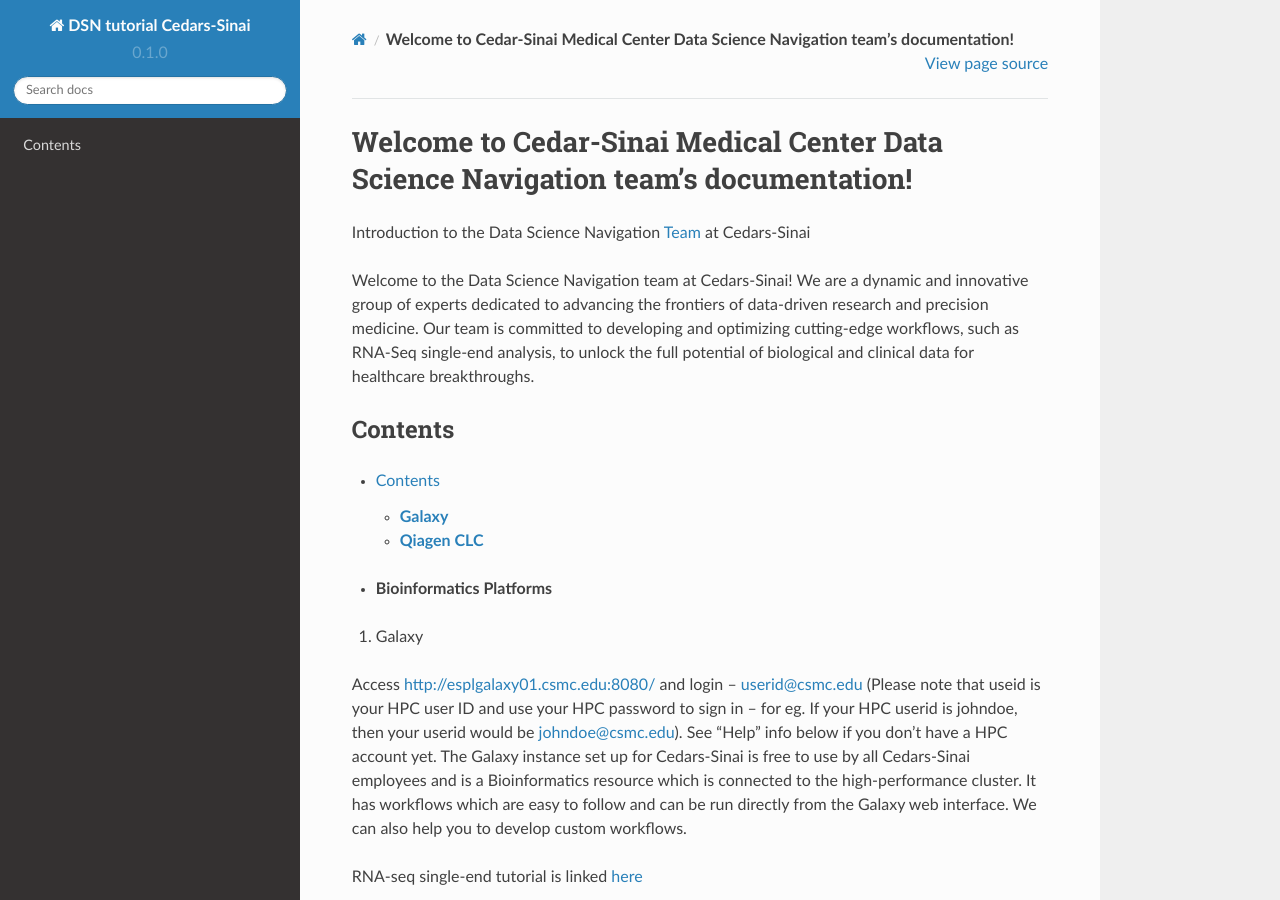
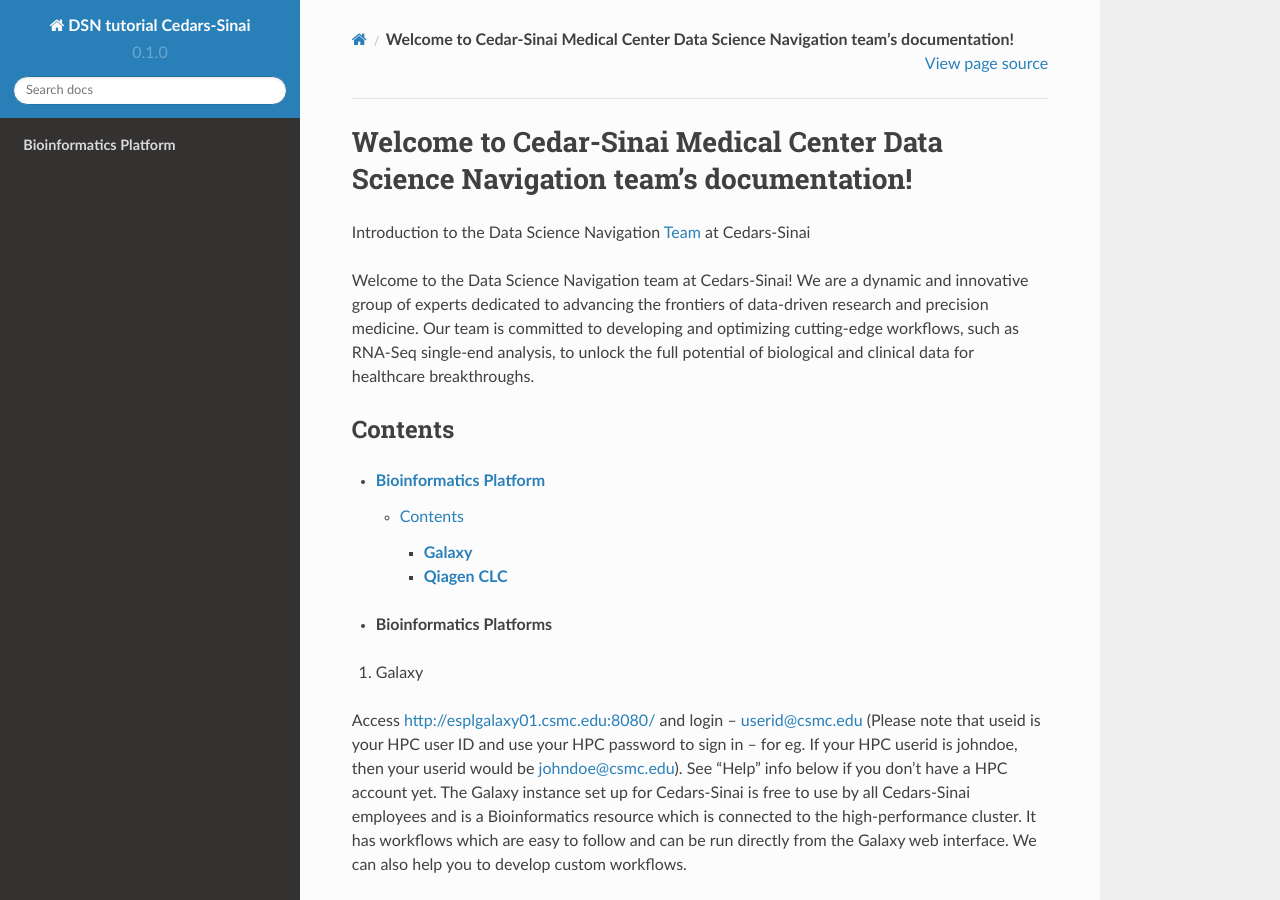
Before and after one commit to CedarsDSN/DSN_tutorial_page, a Sphinx documentation site: the page built from docs/index.rst, in a window 1280 px wide and 900 px high. Built offline with Sphinx 7.4.7 and the Read the Docs theme 2.0.0, drawn with Linux system fonts in a browser that asks for light colours; pages that are not in the unit, such as notebooks, are missing from menus.

Commit message:
Update index.rst

```diff
--- a/docs/Bioinformatics Platform/index.rst
+++ b/docs/Bioinformatics Platform/index.rst
@@ -1,4 +1,5 @@
-Introduction
+**Bioinformatics Platform**
+===========================
 
 The provided bioinformatics resources empower researchers and clinicians by offering independent and efficient tools for the analysis and visualization of biomedical data up to a specific proficiency level. These resources can also serve as convenient references for bioinformaticians. Our selection includes popular bioinformatics platforms like Galaxy and Qiagen CLC, along with widely-used visualization tools such as Sequin_RNAseq, GraphBio, and shinyCircos.
 
```
